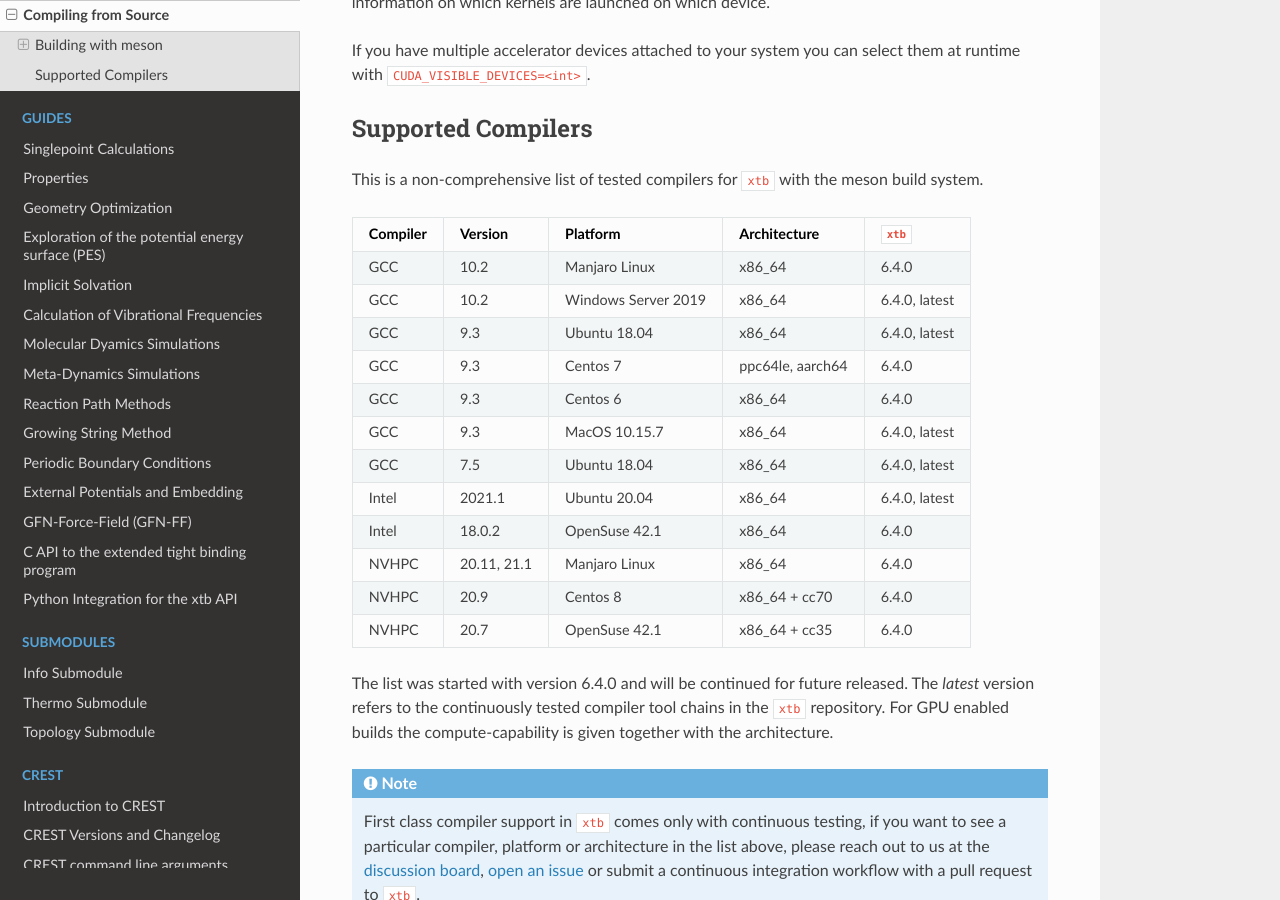
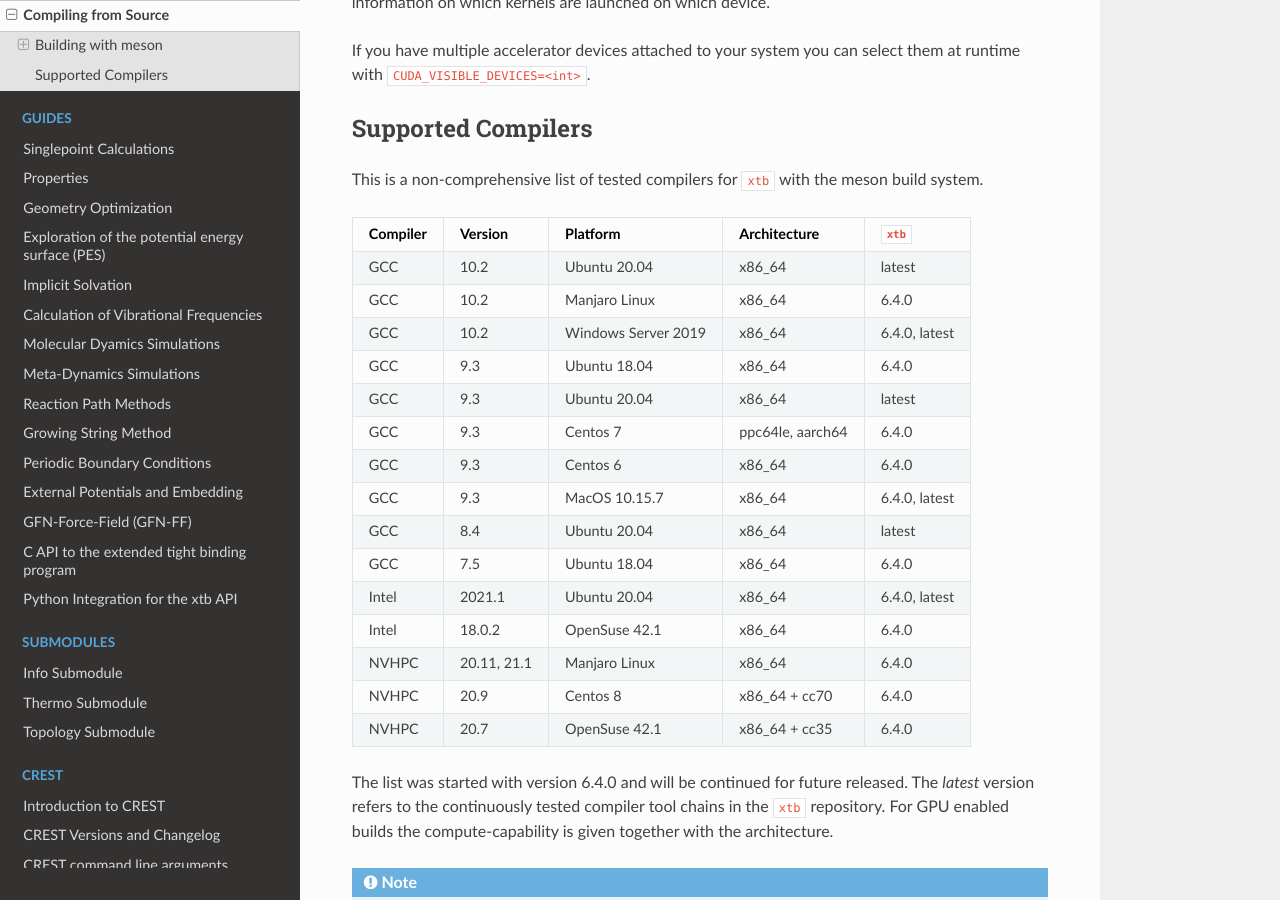
Before and after one commit to grimme-lab/xtb_docs, a Sphinx documentation site: the page built from source/development.rst, in a window 1280 px wide and 900 px high, scrolled down 4883 px. Built offline with Sphinx 7.4.7 and the Read the Docs theme 2.0.0, drawn with Linux system fonts in a browser that asks for light colours.

Commit message:
Update supported compiler versions after CI update

```diff
--- a/source/development.rst
+++ b/source/development.rst
@@ -232,13 +232,16 @@ This is a non-comprehensive list of tested compilers for ``xtb`` with the meson
 ========= ================ ===================== ================== ===============
 Compiler   Version          Platform              Architecture       ``xtb``
 ========= ================ ===================== ================== ===============
+ GCC       10.2             Ubuntu 20.04          x86_64                    latest
  GCC       10.2             Manjaro Linux         x86_64             6.4.0
  GCC       10.2             Windows Server 2019   x86_64             6.4.0, latest
- GCC        9.3             Ubuntu 18.04          x86_64             6.4.0, latest
+ GCC        9.3             Ubuntu 18.04          x86_64             6.4.0
+ GCC        9.3             Ubuntu 20.04          x86_64                    latest
  GCC        9.3             Centos 7              ppc64le, aarch64   6.4.0
  GCC        9.3             Centos 6              x86_64             6.4.0
  GCC        9.3             MacOS 10.15.7         x86_64             6.4.0, latest
- GCC        7.5             Ubuntu 18.04          x86_64             6.4.0, latest
+ GCC        8.4             Ubuntu 20.04          x86_64                    latest
+ GCC        7.5             Ubuntu 18.04          x86_64             6.4.0
  Intel     2021.1           Ubuntu 20.04          x86_64             6.4.0, latest
  Intel      18.0.2          OpenSuse 42.1         x86_64             6.4.0
  NVHPC      20.11, 21.1     Manjaro Linux         x86_64             6.4.0
```
